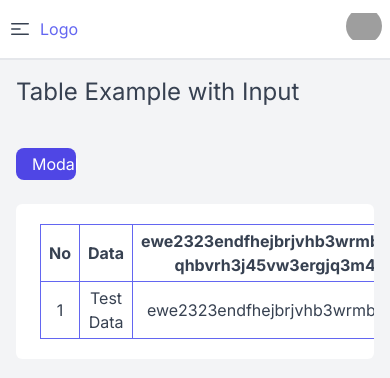
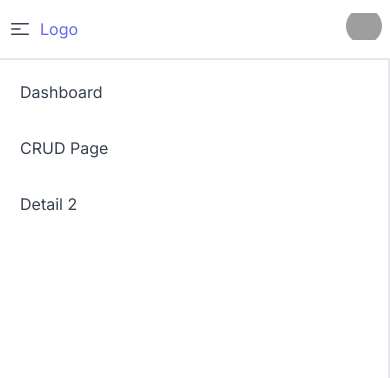
Before and after one commit to fadilkun45/auth-nextjs, a Next.js app: page /dashboard/crud in a window 390 px wide. Shown: the top 378 px of the page. Built offline with nearby package versions, Linux system fonts and the light colour scheme; grey boxes are pictures that could not be loaded.

Commit message:
dev: modal & sidebar transition

```diff
--- a/package.json
+++ b/package.json
@@ -15,6 +15,7 @@
     "autoprefixer": "10.4.16",
     "eslint": "8.50.0",
     "eslint-config-next": "13.5.2",
+    "framer-motion": "^10.16.4",
     "next": "13.5.2",
     "postcss": "8.4.30",
     "react": "18.2.0",
--- a/src/app/dashboard/crud/modal.tsx
+++ b/src/app/dashboard/crud/modal.tsx
@@ -1,4 +1,5 @@
 import React from 'react'
+import { motion } from 'framer-motion'
 
 export interface ModalProps {
     hideModal: () => void,
@@ -10,10 +11,17 @@ export interface ModalProps {
 const Modal = ({ hideModal, showModal, parseData }: ModalProps) => {
     return (
         showModal &&
-        <div className='h-screen w-full z-0 absolute left-0 top-0 flex justify-center items-center'>
+        <div  className='h-screen w-full z-0 absolute left-0 top-0 flex justify-center items-center'>
             <div className="w-full h-full  bg-gray-100 opacity-90" onClick={hideModal}></div>
 
-            <div className="bg-white opacity-100 w-3/6 h-auto p-4 rounded-lg border-indigo-500 border text-black z-20 absolute cursor-default">
+            <motion.div
+             initial={{  scale: 0.5 }}
+             animate={{  scale: 1 }}
+             transition={{
+               duration: 0.3,
+               ease: [0, 0.71, 0.2, 1.01]
+             }}
+            className="bg-white opacity-100 w-3/6 h-auto p-4 rounded-lg border-indigo-500 border text-black z-20 absolute cursor-default">
                 <h1 className='text-xl font-bold'>Tambah Data</h1>
                 <hr className='border-gray-500 mb-3 mt-1' />
                 <div className="border border-indigo-500 px-4 py-4 rounded-md mt-4">
@@ -32,7 +40,7 @@ const Modal = ({ hideModal, showModal, parseData }: ModalProps) => {
                 >
                     Log In
                 </button>
-            </div>
+            </motion.div>
 
         </div>
     )
--- a/src/components/layout/sidebar.tsx
+++ b/src/components/layout/sidebar.tsx
@@ -1,7 +1,8 @@
 import React from 'react'
 import ItemMenu from './itemMenu'
+import { motion } from 'framer-motion'
 
-const Sidebar = ({showSidebar}: {showSidebar: boolean}) => {
+const Sidebar = ({ showSidebar }: { showSidebar: boolean }) => {
 
     const menuItem = [
         {
@@ -21,17 +22,28 @@ const Sidebar = ({showSidebar}: {showSidebar: boolean}) => {
     console.log(showSidebar)
 
     return (
-        <aside
-            className={` ${showSidebar ? "hidden md:flex" : "flex md:hidden"} absolute w-full transition  md:static md:w-72 flex-col space-y-2 border-r-2 border-gray-200 bg-white p-2`}
+      showSidebar ? <motion.div
+
+            initial={{ translateX:"-100%" }}
+            animate={{ translateX: 0 }}
+            transition={{
+                duration: 0.1,
+                ease: [0, 0.3, 0.5, 1]
+
+            }}
+            data-isOpen={showSidebar}
+            className={`sidebar absolute w-full  md:static md:w-72 flex-col space-y-2 border-r-2 border-gray-200 bg-white p-2`}
             style={{ height: "90.5vh" }}
         >
-           {
-            menuItem?.map((x, index) => (
-                <ItemMenu item={x} key={index} />
-            ))
-           }
-        </aside>
+            {
+                menuItem?.map((x, index) => (
+                    <ItemMenu item={x} key={index} />
+                ))
+            }
+        </motion.div> : null
     )
 }
 
 export default Sidebar
+
+// ${showSidebar ? "hidden md:flex" : "flex md:hidden"}
```
Also changed, not shown: 1 other file (tests, documents, lock files or other folders).
